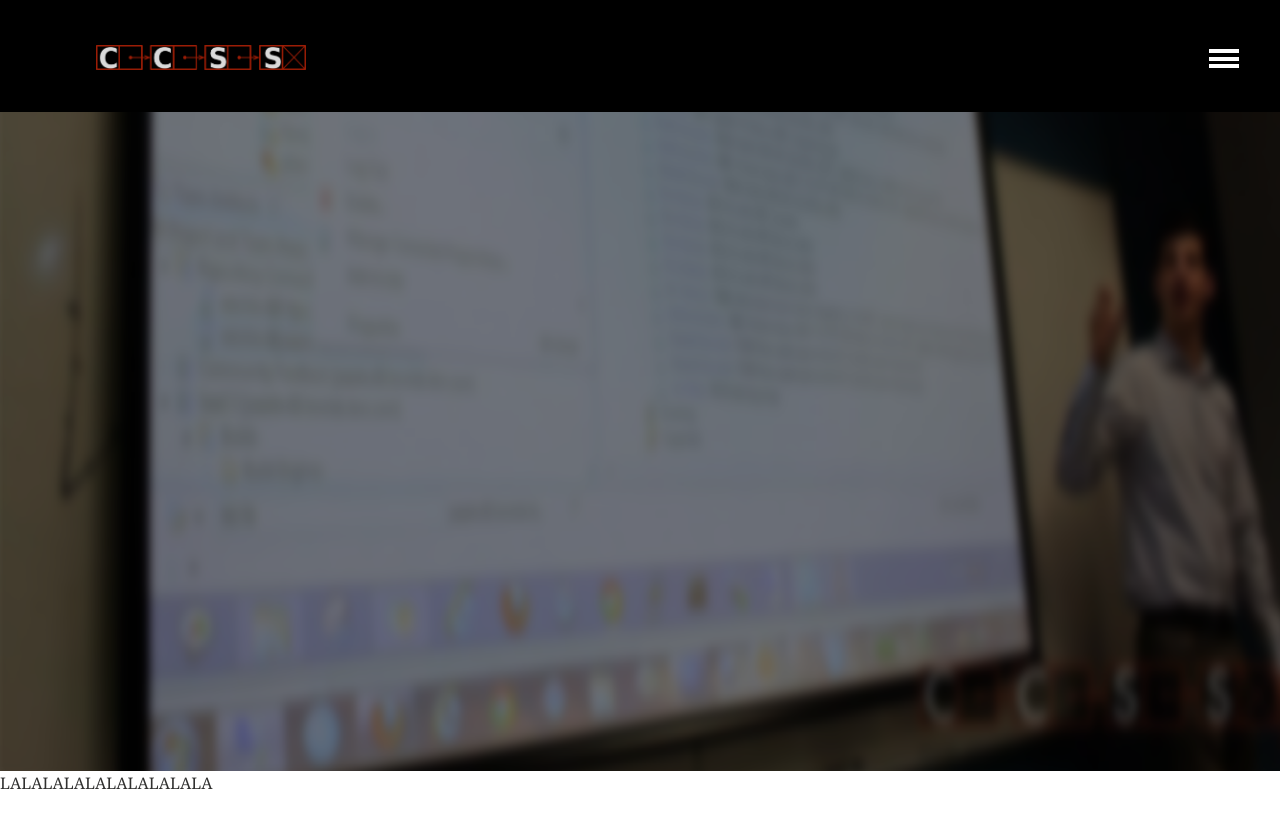
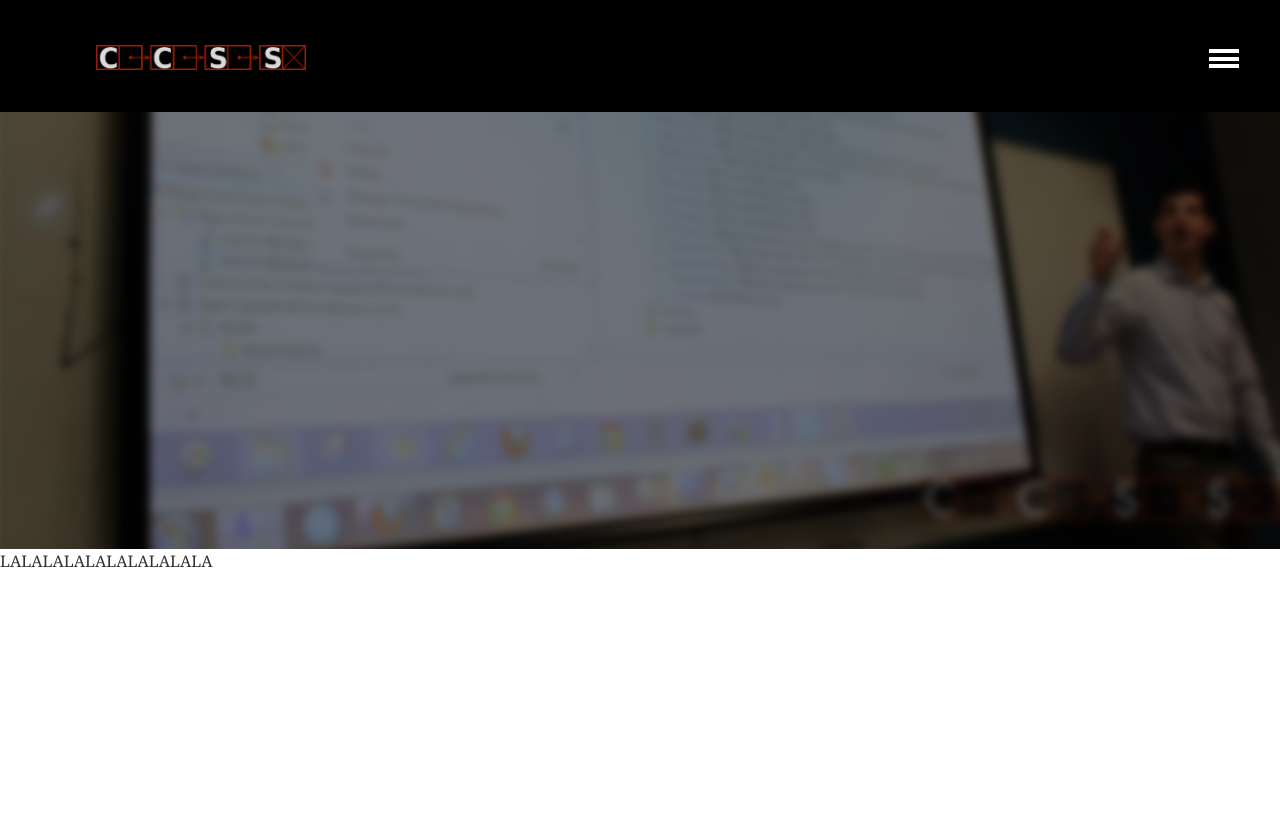
Before and after one commit to brittnylapierre/ccss_web, a Jekyll site: the page built from index.md, in a window 1280 px wide. Shown: the top 828 px of the page. Built offline with Jekyll 4.4.1, drawn with Linux system fonts in a browser that asks for light colours.

Commit message:
Updated _layout.scss

```diff
--- a/_sass/_layout.scss
+++ b/_sass/_layout.scss
@@ -288,7 +288,6 @@
 	/*margin-left: -1 * $gutter;
 	margin-right: -1 * $gutter;*/
     width: 100%;
-    height: 40%;
 	// feature image caption
 	.image-credit {
 		position: absolute;
```
